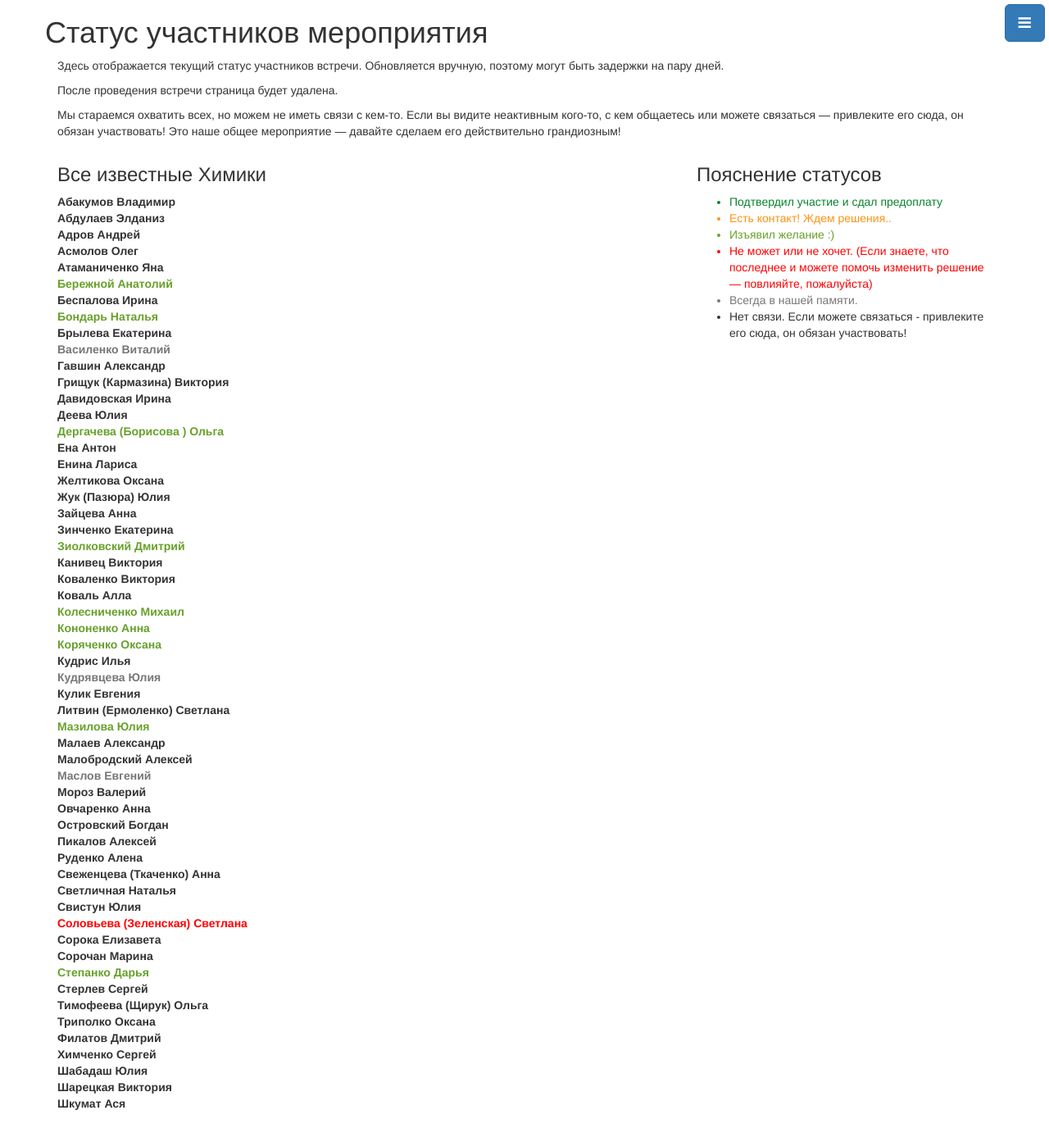
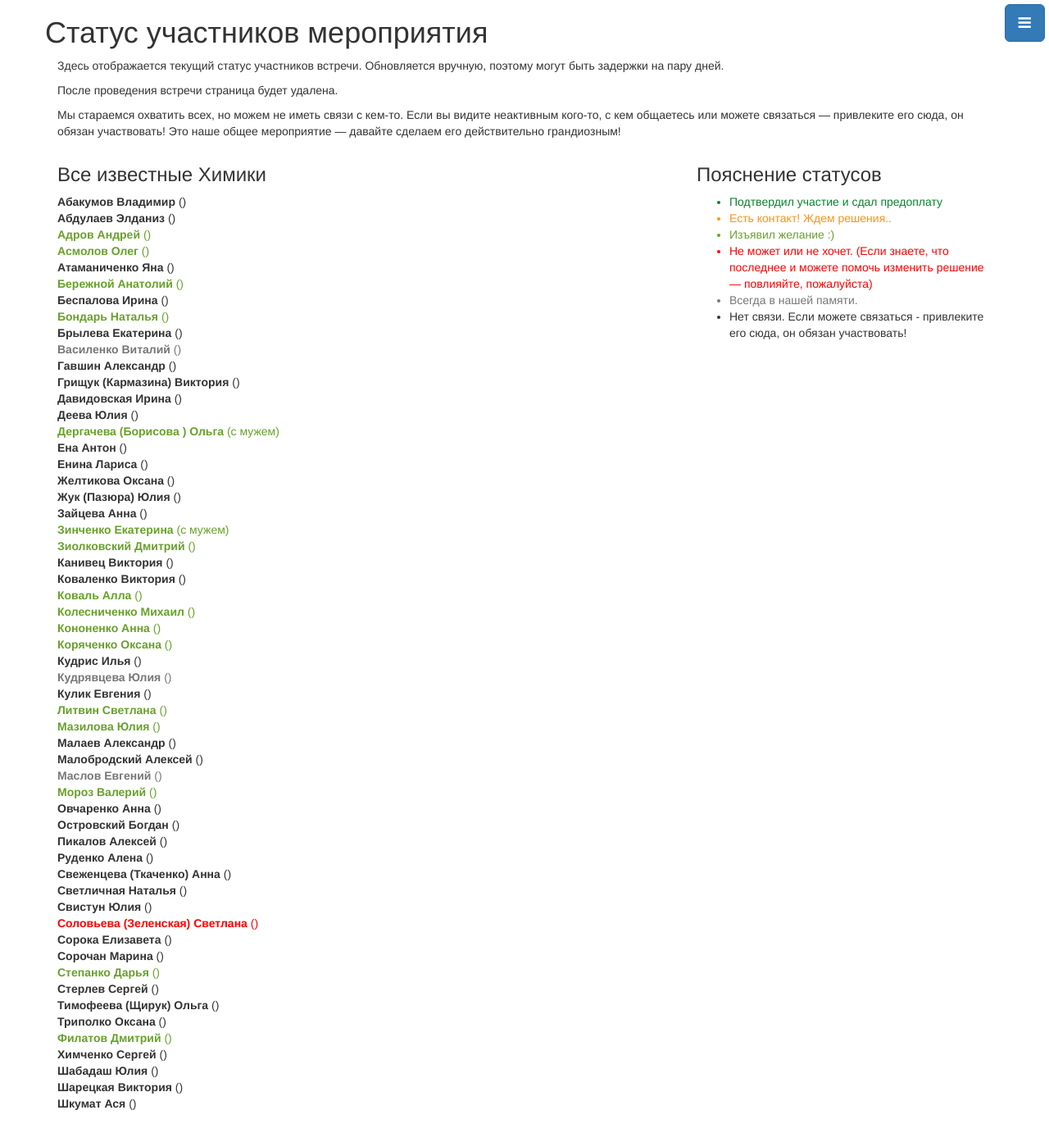
Before and after one commit to dmzio/chem1999, a Jekyll site: the page built from peoples.html, in a window 1280 px wide and 1400 px high. Shown: the top 1393 px of the window at 82% size. Built offline with Jekyll 4.4.1, drawn with Linux system fonts in a browser that asks for light colours; nearby versions of some CDN libraries; Markdown is read by kramdown in place of the engine named in the settings.

Commit message:
people status changed

```diff
--- a/peoples.html
+++ b/peoples.html
@@ -24,7 +24,7 @@ title: Статус участников мероприятия
             {% assign all_peoples = site.data.peoples | sort: 'l_name' %}
             {% for people in all_peoples %}
             <li class="{{ people.status}}">
-                <strong>{{ people.l_name }} {{ people.name }}</strong>
+                <strong>{{ people.l_name }} {{ people.name }}</strong> ({{ people.remark }})
             </li>
             {% endfor %}
         </ul>
```
Also changed, not shown: _data/peoples.yml (+10 -8 lines).
